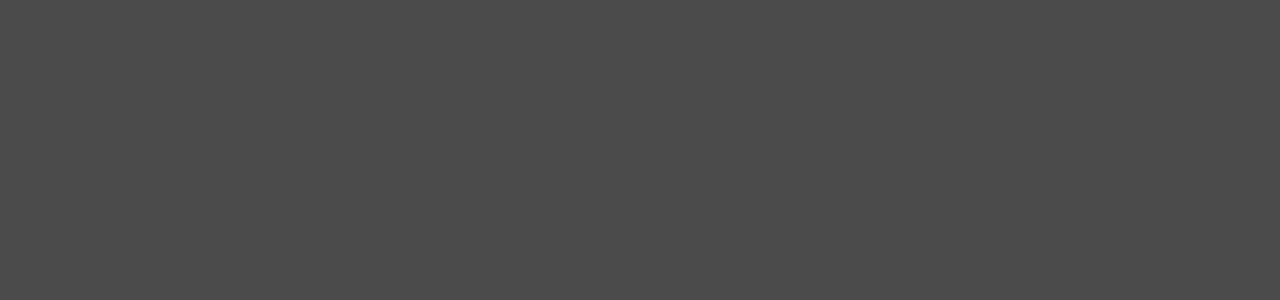
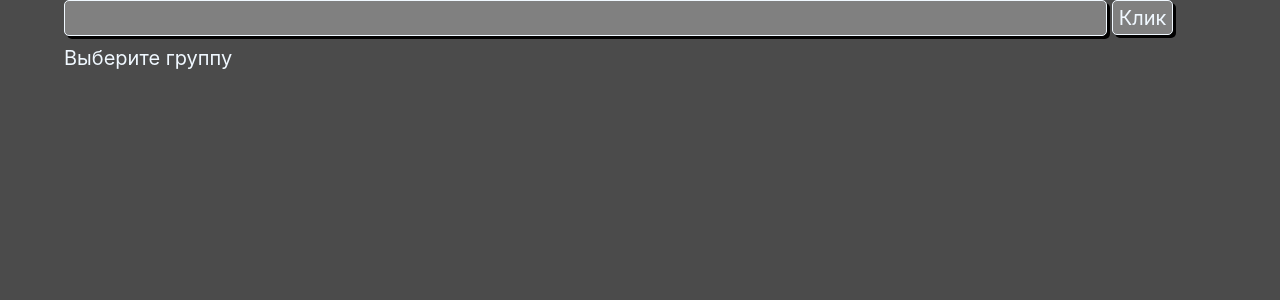
Before and after one commit to Neyt6/schedule, a React (Create React App) app: page / in a window 1280 px wide. Before the commit this address had no page. Shown: the top 300 px of the page. Built offline with nearby package versions, Linux system fonts and the light colour scheme.

Commit message:
Update App.js

```diff
--- a/src/App.js
+++ b/src/App.js
@@ -10,6 +10,7 @@ function App() {
     <Router>
       <Routes>
         <Route path="/schedule" element={<Schedule />} />
+        <Route path="/" element={<Schedule />} />
       </Routes>
     </Router>
   );
```
